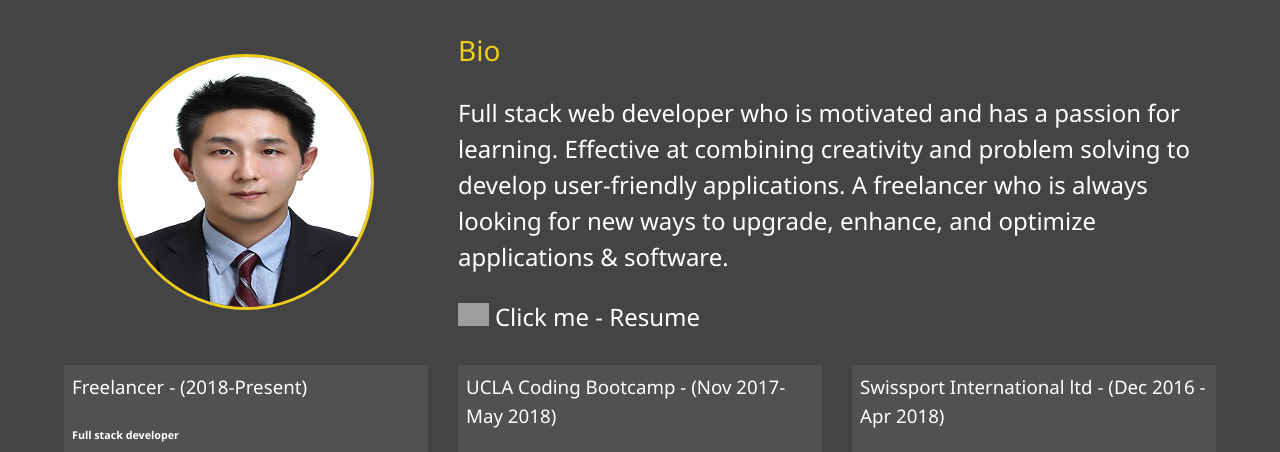
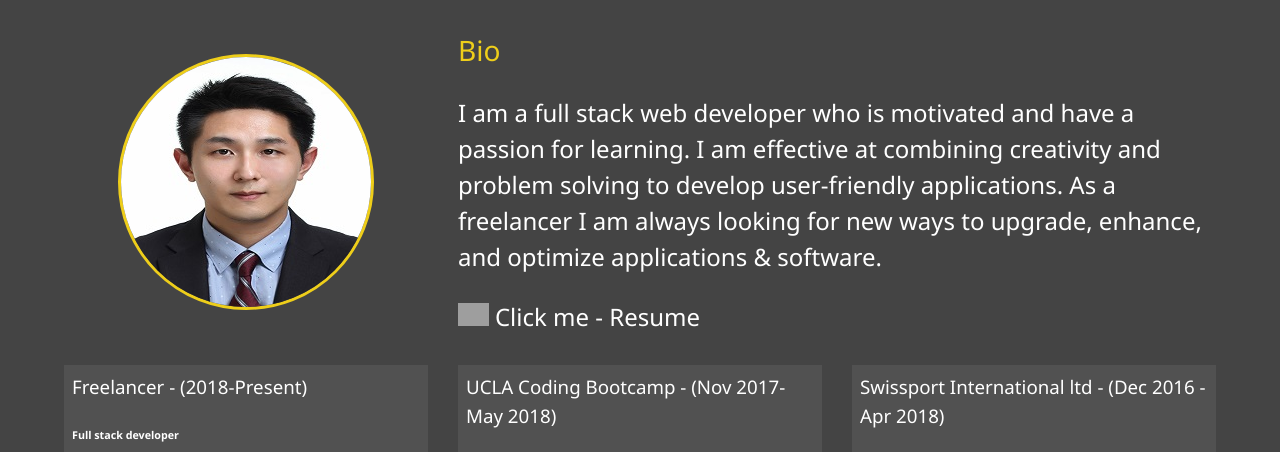
Before and after one commit to dkwazhere/My-Portfolio, a plain HTML site: page about.html in a window 1280 px wide. Shown: the part 253-705 px from the top of the page. Drawn offline with Linux system fonts and the light colour scheme; grey boxes are pictures that could not be loaded.

Commit message:
Update about.html

```diff
--- a/about.html
+++ b/about.html
@@ -61,12 +61,12 @@
       <img src="img/portrait.jpg" alt="David Kim" class="bio-image">
       <div class='bio'>
         <h3 class='text-secondary'> Bio </h3>
-        <p>Full stack web developer who is motivated and has a passion for learning. Effective at combining creativity and problem solving to develop user-friendly applications.
-          A freelancer who is always looking for new ways to upgrade, enhance, and optimize applications & software.
+        <p>I am a full stack web developer who is motivated and have a passion for learning. I am effective at combining creativity and problem solving to develop user-friendly applications.
+          As a freelancer I am always looking for new ways to upgrade, enhance, and optimize applications & software.
         </p>
         <span class='text-secondary'>
             <img id='github-icon' height='23px' src='https://image.flaticon.com/icons/svg/942/942799.svg'>
-          </span> <a href='https://docs.google.com/document/d/1KrryXyk-mlrhiXAfEXGcOZqBH9e1pPvS4BDuQ7Wnldg/edit?usp=sharing' target="_blank">Click me - Resume</a>
+          </span> <a href='https://drive.google.com/file/d/1MRzVX17nfecARxjeB1l2kM1cHVPF8Xbh/view?usp=sharing' target="_blank">Click me - Resume</a>
       </div>
       <div class="job job-1">
         <h3>Freelancer - (2018-Present)</h3>
```
